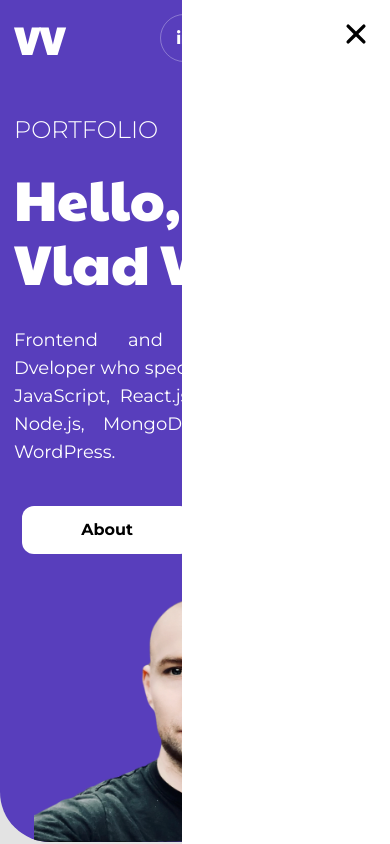
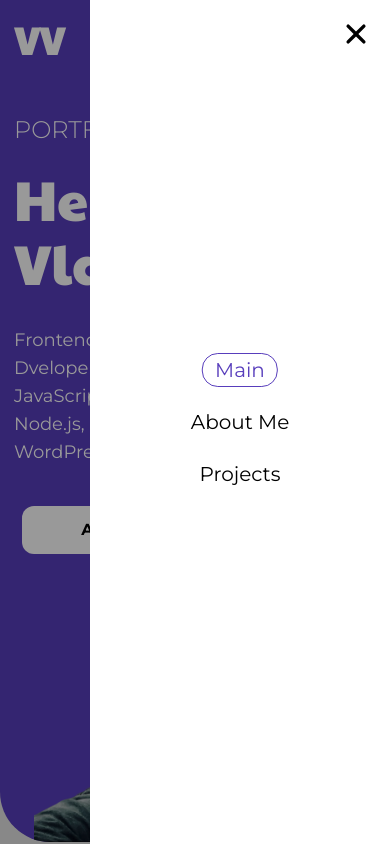
Before and after one commit to VladyslavVagin/marketing-agency, a Next.js app: page / in a window 390 px wide. Both pictures are taken after a click on the button 352 px from the left and 38 px from the top of the page. Shown: the top 844 px of the page. Built offline with nearby package versions, Linux system fonts and the light colour scheme.

Commit message:
add menu to mobile menu

```diff
--- a/src/app/globals.css
+++ b/src/app/globals.css
@@ -21,3 +21,7 @@ html {
 .title-text {
   @apply text-lg font-normal;
 }
+
+.active {
+  @apply text-accent border border-accent rounded-2xl px-3 py-1;
+}
--- a/src/components/MobileMenu/MobileMenu.tsx
+++ b/src/components/MobileMenu/MobileMenu.tsx
@@ -1,3 +1,5 @@
+import Link from "next/link";
+import { usePathname } from "next/navigation";
 import { FC, Dispatch, SetStateAction } from "react";
 import { IoClose } from "react-icons/io5";
 
@@ -6,12 +8,35 @@ type Props = {
 };
 
 const MobileMenu: FC<Props> = ({ setIsOpen }) => {
+  const path = usePathname();
+
   return (
-    <div className="fixed z-[60] top-0 left-0 w-screen h-screen bg-[rgba(0, 0, 0, 0.897)]">
-      <div className="absolute z-[61] top-0 right-0 w-52 min-h-screen bg-white">
-        <button type="button" className="absolute top-4 right-4" onClick={() => setIsOpen(false)}>
+    <div className="fixed z-[60] top-0 left-0 w-screen h-screen bg-black bg-opacity-40">
+      <div className="absolute z-[61] top-0 right-0 w-[300px] min-h-screen bg-white">
+        <button
+          type="button"
+          className="absolute top-4 right-4"
+          onClick={() => setIsOpen(false)}
+        >
           <IoClose className="fill-black w-9 h-9" />
         </button>
+        <ul className="absolute top-[50%] left-[50%] -translate-x-1/2 -translate-y-1/2 text-center flex flex-col items-center gap-6 text-xl">
+          <li>
+            <Link href="/" aria-label="Go to Main page" className={`${path === '/' ? 'active' : ''}`}>
+              Main
+            </Link>
+          </li>
+          <li>
+            <Link href="/about" aria-label="Go to About Me page" className={`${path === '/about' ? 'active' : ''}`}>
+              About Me
+            </Link>
+          </li>
+          <li>
+            <Link href="/portfolio" aria-label="Go to Projects page" className={`${path === '/portfolio' ? 'active' : ''}`}>
+              Projects
+            </Link>
+          </li>
+        </ul>
       </div>
     </div>
   );
```
